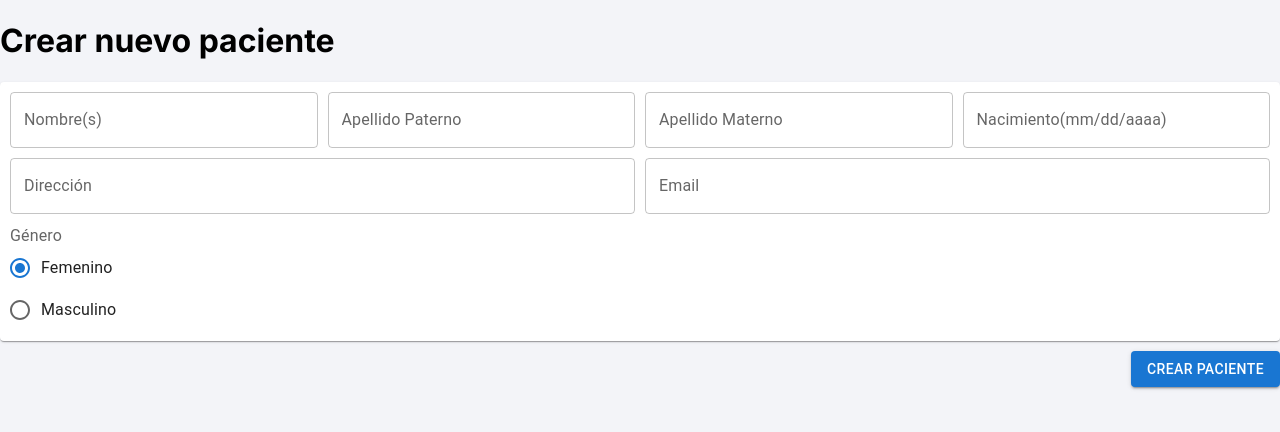
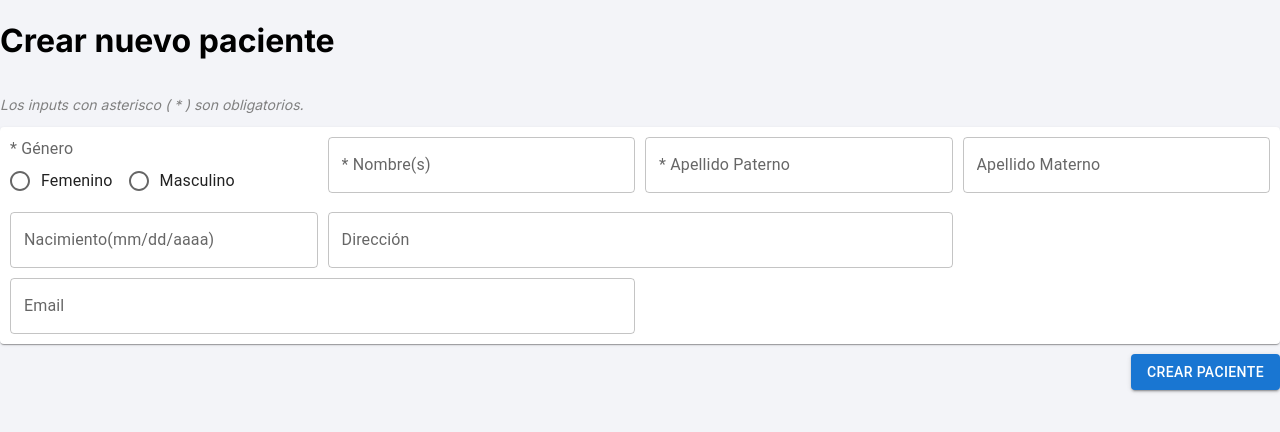
Before and after one commit to ignacioambia/bettercare-front, a Next.js app: page /pacientes/nuevo in a window 1280 px wide. Shown: the top 432 px of the page. Built offline with nearby package versions, Linux system fonts and the light colour scheme; no server answers.

Commit message:
feat(pacientes/nuevo): Set inputs

```diff
--- a/app/pacientes/nuevo/nuevo.scss
+++ b/app/pacientes/nuevo/nuevo.scss
@@ -23,4 +23,16 @@
   justify-content: end;
  }
 
+ .nota{
+  color: gray;
+  padding: 14px 0px;
+  font-size: 14px;
+  font-style: italic;
+ }
+
+ .gender-options{
+  display: flex;
+  flex-direction: row;
+ }
+
 }
--- a/app/pacientes/nuevo/page.tsx
+++ b/app/pacientes/nuevo/page.tsx
@@ -1,32 +1,72 @@
 "use client";
 
-import { Button, Card, FormControl, FormControlLabel, FormLabel, Radio, RadioGroup, TextField } from "@mui/material";
+import {
+  Button,
+  Card,
+  FormControl,
+  FormControlLabel,
+  FormLabel,
+  Radio,
+  RadioGroup,
+  TextField,
+} from "@mui/material";
 import { useState } from "react";
-import { DateField } from '@mui/x-date-pickers/DateField';
-import { AdapterDayjs } from '@mui/x-date-pickers/AdapterDayjs';
-import { LocalizationProvider } from '@mui/x-date-pickers/LocalizationProvider';
+import { DateField } from "@mui/x-date-pickers/DateField";
+import { AdapterDayjs } from "@mui/x-date-pickers/AdapterDayjs";
+import { LocalizationProvider } from "@mui/x-date-pickers/LocalizationProvider";
 import "./nuevo.scss";
-export default function NewPatient(){
+import apiClient from "@/lib/apiClient";
+import { useRouter } from "next/navigation";
 
- const [ inputs, setInputs] = useState<Partial<NewPatient>>({});
+export default function NewPatient() {
+  const router = useRouter();
+
+  const [inputs, setInputs] = useState<Partial<NewPatient>>({ gender: "" });
   const handleChange = (event: any) => {
     const name = event.target.name;
     const value = event.target.value;
-  setInputs((values: any) => ({...values, [name]: value}))
- }
+    setInputs((values: any) => ({ ...values, [name]: value }));
+  };
 
- const addNewPatient =  () => {
-  console.log('New patient info is: ', inputs);
+  const addNewPatient = async () => {
+    const result = await apiClient.post("/patient", inputs).then(({ data }) => {
+      router.push(`${data.slug}`);
+    });
   };
- return <div className="new-patient-wrapper">
+  return (
+    <div className="new-patient-wrapper">
       <h1>Crear nuevo paciente</h1>
+      <div className="nota">
+        Los inputs con asterisco ( * ) son obligatorios.
+      </div>
       <Card className="new-patient-card">
+        <div>
+          <FormLabel id="demo-radio-buttons-group-label">* Género</FormLabel>
+          <RadioGroup
+            aria-labelledby="demo-radio-buttons-group-label"
+            name="gender"
+            value={inputs.gender}
+            onChange={handleChange}
+            className="gender-options"
+          >
+            <FormControlLabel
+              value="female"
+              control={<Radio />}
+              label="Femenino"
+            />
+            <FormControlLabel
+              value="male"
+              control={<Radio />}
+              label="Masculino"
+            />
+          </RadioGroup>
+        </div>
         <TextField
           value={inputs.name}
           onChange={handleChange}
           className="field"
-            label="Nombre(s)"
-            name-="name"
+          label="* Nombre(s)"
+          name="name"
           autoComplete="on"
           variant="outlined"
         />
@@ -34,7 +74,7 @@ export default function NewPatient(){
           value={inputs.lastName}
           onChange={handleChange}
           className="field"
-            label="Apellido Paterno"
+          label="* Apellido Paterno"
           name="lastName"
           autoComplete="on"
           variant="outlined"
@@ -50,11 +90,10 @@ export default function NewPatient(){
         />
 
         <LocalizationProvider dateAdapter={AdapterDayjs}>
-      <DateField label="Nacimiento(mm/dd/aaaa)"  disableFuture />
+          <DateField label="Nacimiento(mm/dd/aaaa)" disableFuture />
         </LocalizationProvider>
 
         <TextField
-
           value={inputs.address}
           onChange={handleChange}
           className="field col-2"
@@ -72,25 +111,13 @@ export default function NewPatient(){
           autoComplete="on"
           variant="outlined"
         />
-
-
-<FormControl>
-  <FormLabel id="demo-radio-buttons-group-label">Género</FormLabel>
-  <RadioGroup
-    aria-labelledby="demo-radio-buttons-group-label"
-    defaultValue="female"
-    name="radio-buttons-group"
-  >
-    <FormControlLabel value="female" control={<Radio />} label="Femenino" />
-    <FormControlLabel value="male" control={<Radio />} label="Masculino" />
-  </RadioGroup>
-</FormControl>
       </Card>
 
       <div className="btn-wrapper">
-   <Button onClick={addNewPatient} variant="contained">Crear paciente</Button>
+        <Button onClick={addNewPatient} variant="contained">
+          Crear paciente
+        </Button>
       </div>
-
-
     </div>
+  );
 }
```
Lines whose indentation alone changed are shown as unchanged.
